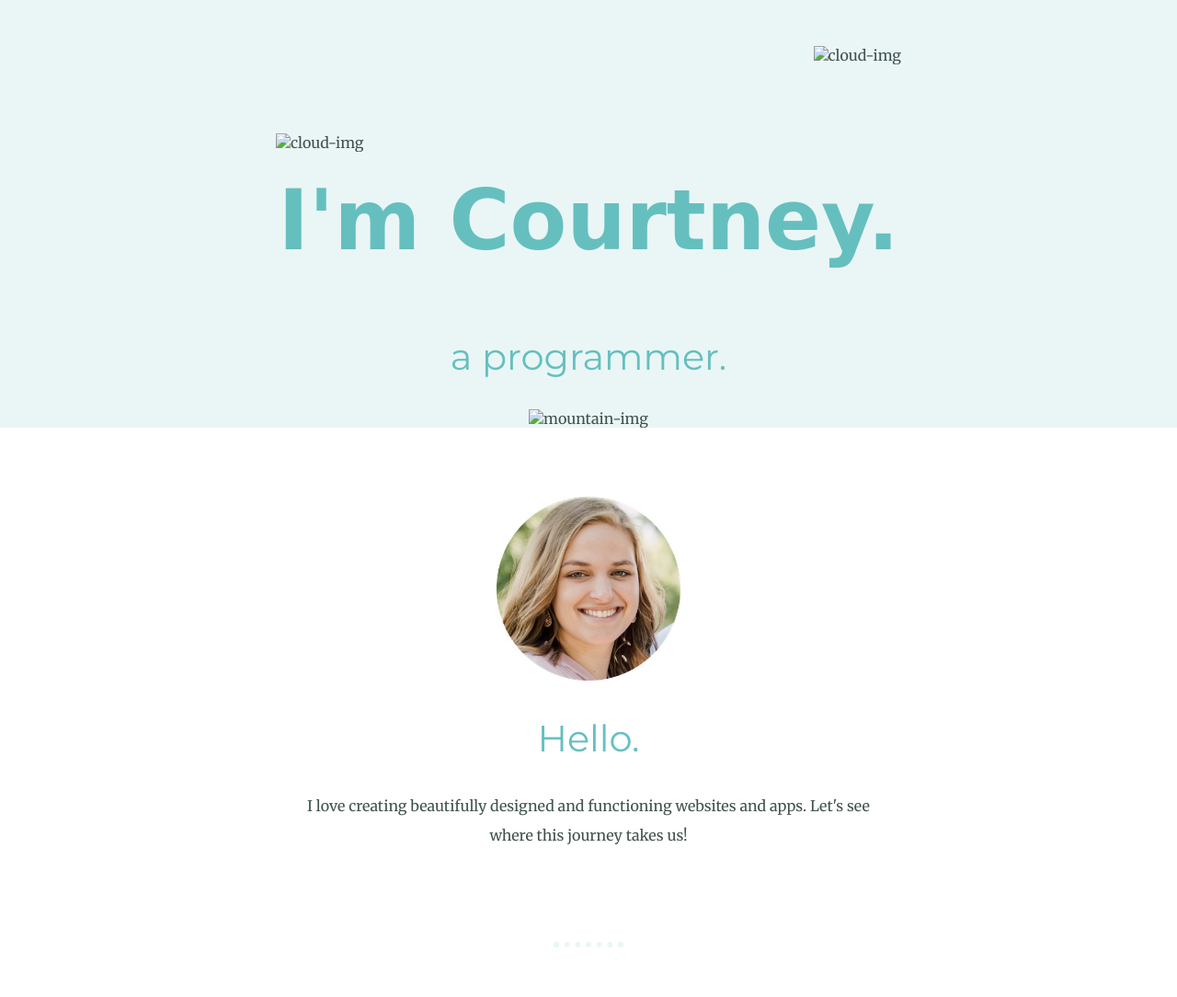
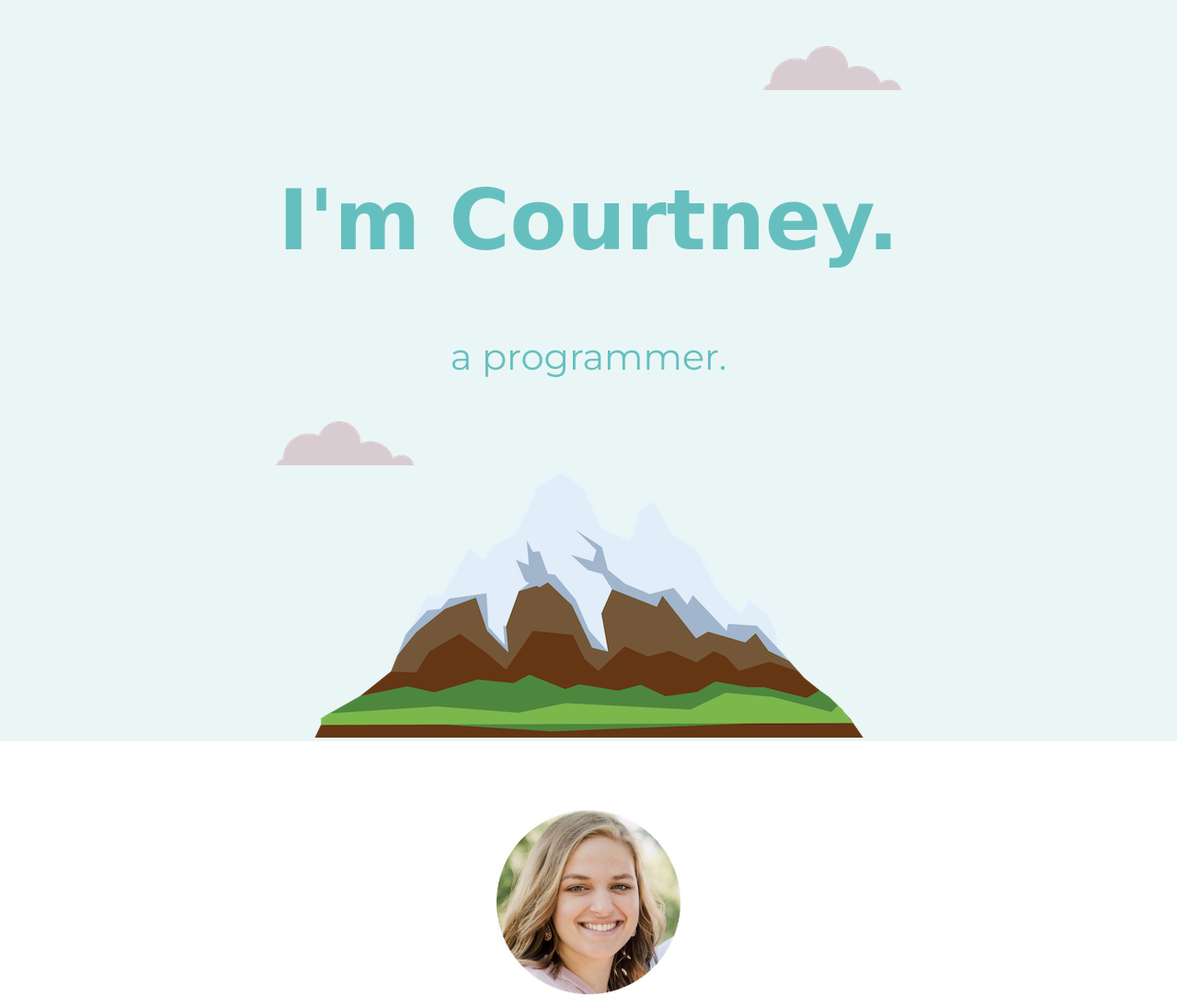
Before and after one commit to crhaufler/personalSite, a plain HTML site: page index.html in a window 1280 px wide. Shown: the top 1084 px of the page at 92% size. Drawn offline with Linux system fonts and the light colour scheme; files that its build step writes are made by us from their sources; a web font is replaced by a local one.

Commit message:
Update index.html
changes references in code for css file and images.

```diff
--- a/index.html
+++ b/index.html
@@ -4,7 +4,7 @@
 <head>
   <meta charset="utf-8">
   <title>Courtney Haufler</title>
-  <link rel="stylesheet" href="css/styles.css">
+  <link rel="stylesheet" href="styles.css">
   <link rel="icon" href="favicon.ico">
   <link rel="preconnect" href="https://fonts.googleapis.com">
   <link rel="preconnect" href="https://fonts.googleapis.com">
@@ -15,11 +15,11 @@
 <body>
 
   <div class="topContainer">
-    <img class="top-cloud" src="images/cloud.png" alt="cloud-img">
+    <img class="top-cloud" src="cloud.png" alt="cloud-img">
     <h1>I'm Courtney.</h1>
     <h2>a programmer.</h2>
-    <img class="bottom-cloud" src="images/cloud.png" alt="cloud-img">
-    <img src="images/mountain.png" alt="mountain-img">
+    <img class="bottom-cloud" src="cloud.png" alt="cloud-img">
+    <img src="mountain.png" alt="mountain-img">
   </div>
   <div class="middle-container">
     <div class="profile">
```
